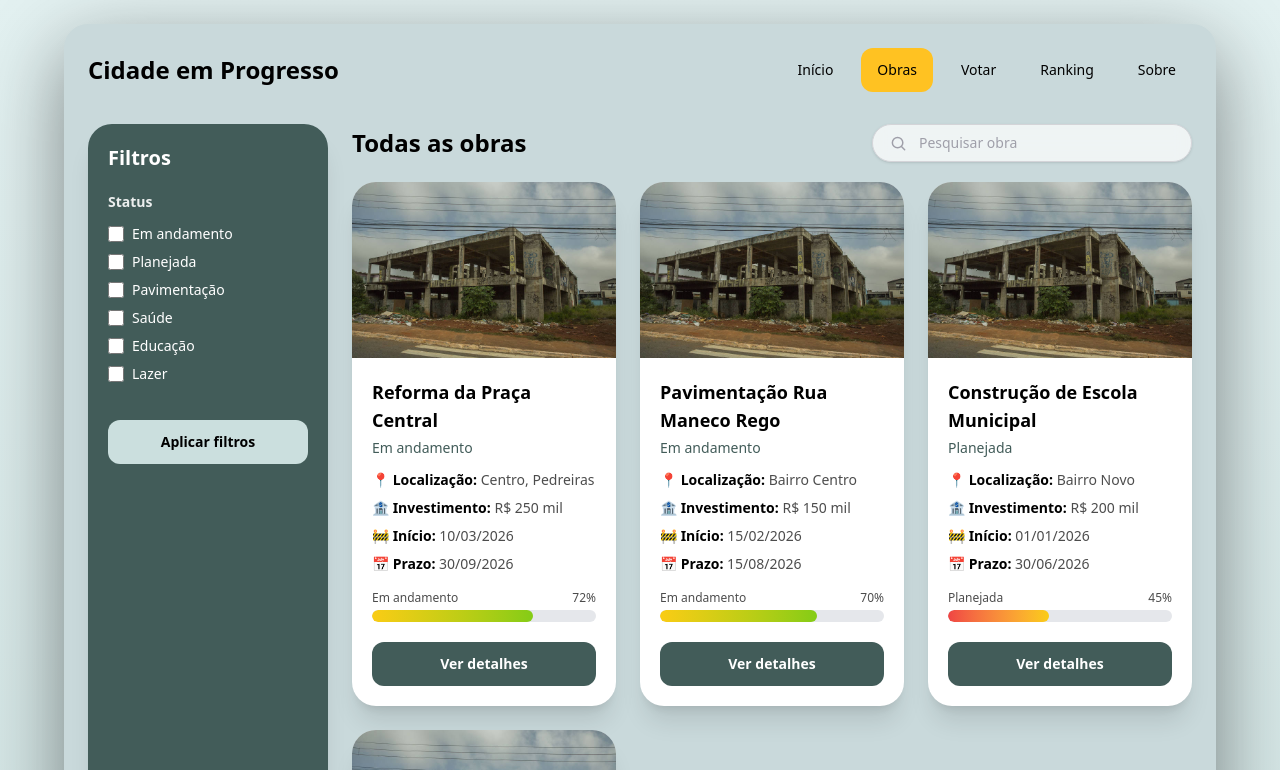
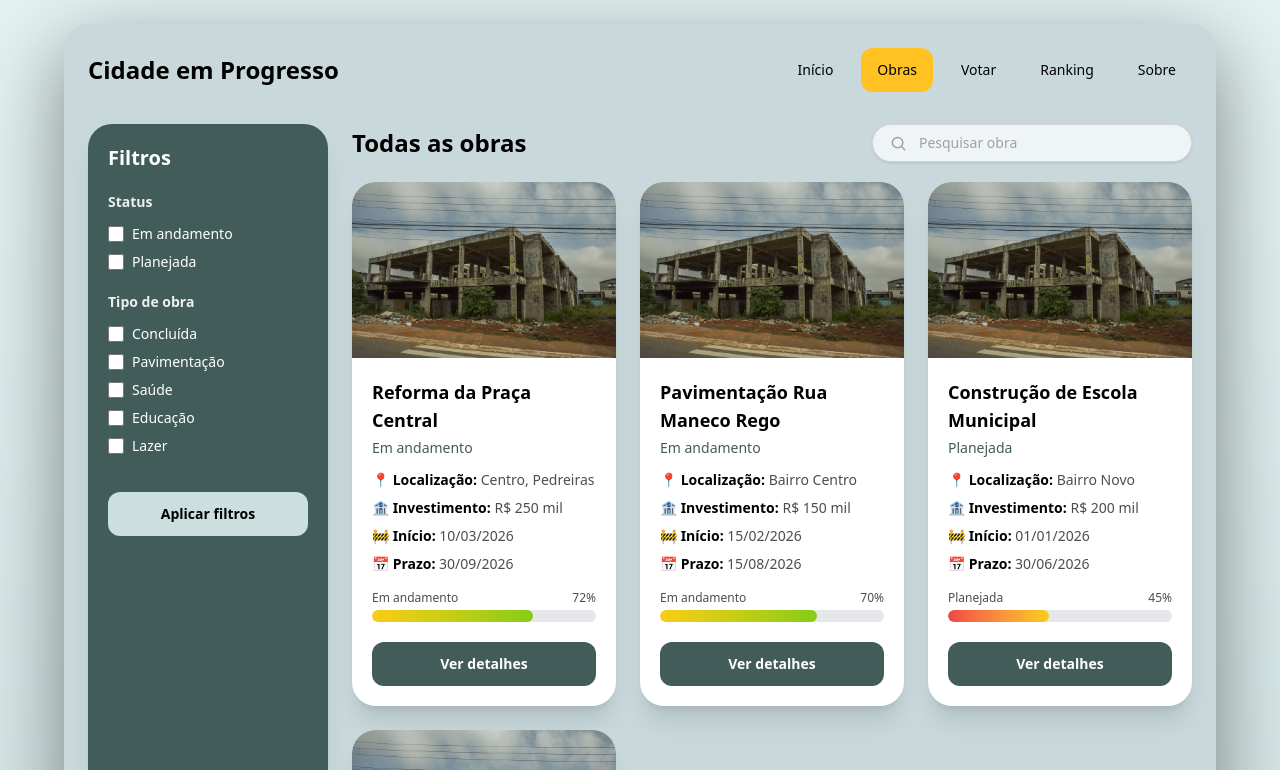
Before and after one commit to TornadoP/Cidade-Em-Progresso, a Next.js app: page /rotas/obras in a window 1280 px wide. Shown: the top 770 px of the page. Built offline with nearby package versions, Linux system fonts and the light colour scheme.

Commit message:
filtros de verificação

```diff
--- a/app/rotas/obras/page.tsx
+++ b/app/rotas/obras/page.tsx
@@ -169,7 +169,7 @@ function ObrasContent() {
                 <label className="mb-2 flex items-center gap-2 text-sm">
                   <input
                     type="checkbox"
-                    className="h-4 w-4 accent-[#FFC222] cursor-pointer"
+                    className="h-4 w-4"
                     checked={statusSelecionados.includes("Em andamento")}
                     onChange={() =>
                       alternarFiltro(
@@ -196,6 +196,28 @@ function ObrasContent() {
                     }
                   />
                   Planejada
+                </label>
+              </div>
+
+              <div>
+                <h3 className="mb-3 text-sm font-semibold text-white/90">
+                  Tipo de obra
+                </h3>
+
+                <label className="mb-2 flex items-center gap-2 text-sm">
+                  <input
+                    type="checkbox"
+                    className="h-4 w-4 accent-[#FFC222] cursor-pointer"
+                    checked={statusSelecionados.includes("Concluída")}
+                    onChange={() =>
+                      alternarFiltro(
+                        "Concluída",
+                        statusSelecionados,
+                        setStatusSelecionados,
+                      )
+                    }
+                  />
+                  Concluída
                 </label>
 
                 <label className="mb-2 flex items-center gap-2 text-sm">
```
